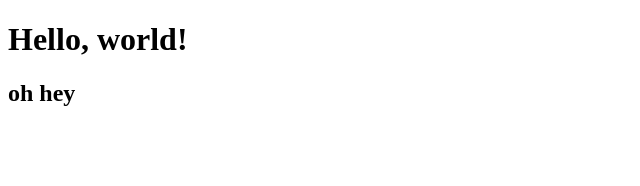
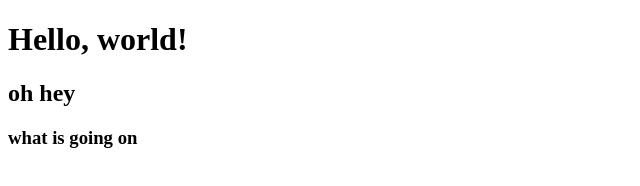
Before and after one commit to chunghj/Thug-Life-Day-1, a plain HTML site: page index.html in a window 1280 px wide. Shown: the whole page, without its empty margins (0-640 px from the left). Drawn offline with Linux system fonts and the light colour scheme.

Commit message:
hello there

```diff
--- a/index.html
+++ b/index.html
@@ -6,5 +6,6 @@
     <body>
         <h1>Hello, world!</h1>
         <h2>oh hey</h2>
+        <h3>what is going on</h3>
     </body>
 </html>
```
